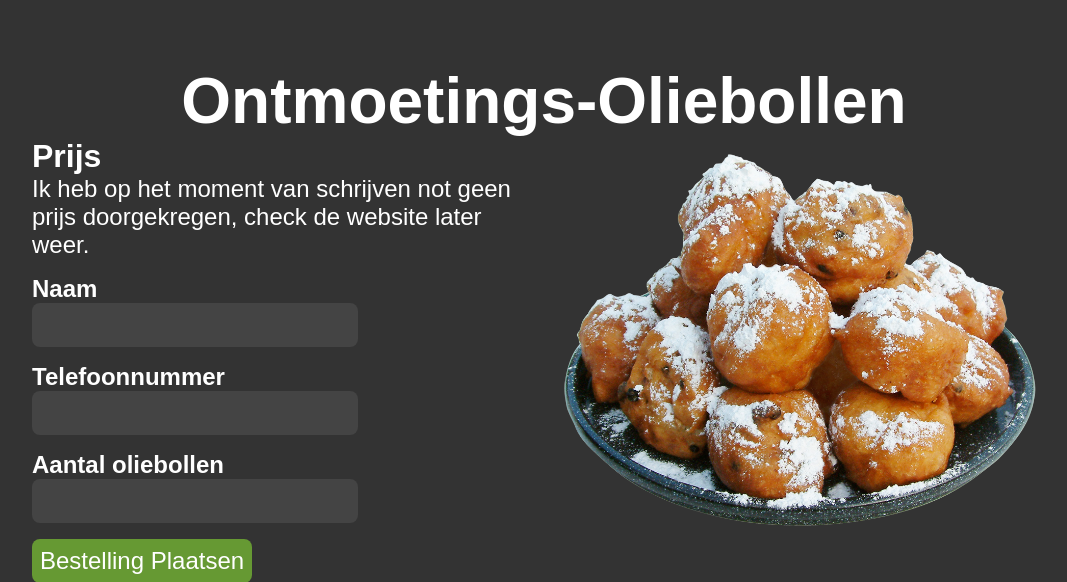
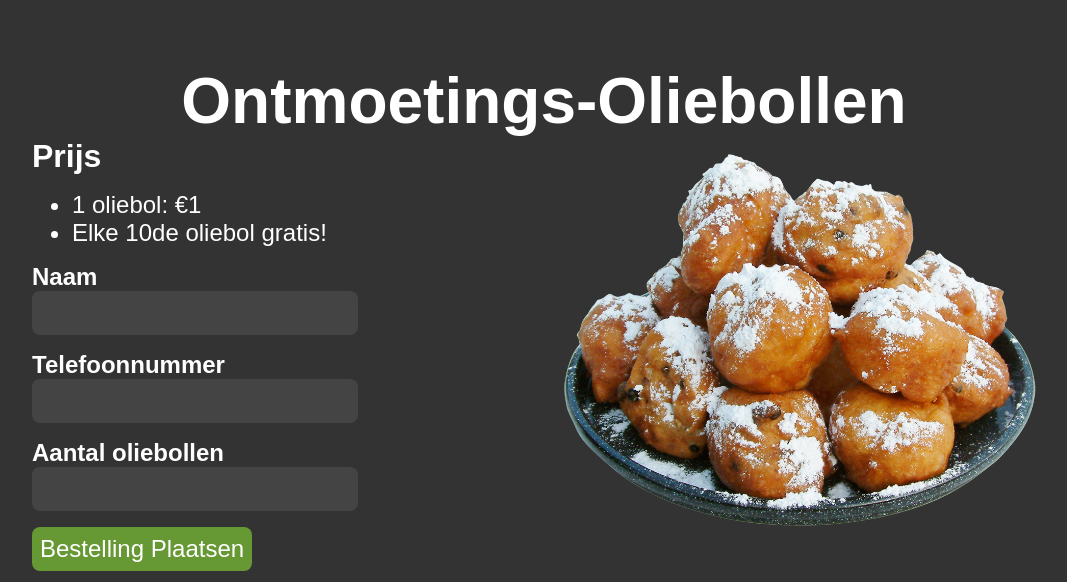
Before and after one commit to AroLeaf/oliebollen, a Node project: template src/index.pug in a window 1280 px wide. Shown: the top 582 px of the page, without its empty margins (96-1163 px from the left). Run offline with Node 20 templates, Linux system fonts and the light colour scheme; the template is opened without the code that fills it, so the values that code supplies are empty.

Commit message:
[feat] add costs

```diff
--- a/public/index.html
+++ b/public/index.html
@@ -1 +1 @@
-<!DOCTYPE html><html lang="en"><head><meta charset="UTF-8"><meta name="viewport" content="width=device-width, initial-scale=1.0"><link rel="stylesheet" href="style.css"><title>Ontmoetings-Oliebollen</title></head><body><h1>Ontmoetings-Oliebollen</h1><div class="halved"><div><h2>Prijs</h2><p>Ik heb op het moment van schrijven not geen prijs doorgekregen, check de website later weer.</p><form action="/submit" method="post" enctype="application/x-www-form-urlencoded"><label><h4>Naam</h4><input type="text" name="name" required></label><label><h4>Telefoonnummer</h4><input type="tel" name="phone" required></label><label><h4>Aantal oliebollen</h4><input type="number" min="1" name="count" required></label><button type="submit">Bestelling Plaatsen</button></form></div><img src="assets/oliebollen.png"></div></body></html>
+<!DOCTYPE html><html lang="en"><head><meta charset="UTF-8"><meta name="viewport" content="width=device-width, initial-scale=1.0"><link rel="stylesheet" href="style.css"><title>Ontmoetings-Oliebollen</title></head><body><h1>Ontmoetings-Oliebollen</h1><div class="halved"><div><h2>Prijs</h2><ul><li>1 oliebol: €1</li><li>Elke 10de oliebol gratis!</li></ul><form action="/submit" method="post" enctype="application/x-www-form-urlencoded"><label><h4>Naam</h4><input type="text" name="name" required></label><label><h4>Telefoonnummer</h4><input type="tel" name="phone" required></label><label><h4>Aantal oliebollen</h4><input type="number" min="1" name="count" required></label><button type="submit">Bestelling Plaatsen</button></form></div><img src="assets/oliebollen.png"></div></body></html>
--- a/public/style.css
+++ b/public/style.css
@@ -26,7 +26,7 @@ h2 {
   font-size: 32px;
 }
 
-p {
+li {
   font-size: 24px;
 }
 
--- a/src/index.pug
+++ b/src/index.pug
@@ -10,7 +10,9 @@ html(lang='en')
     .halved
       div
         h2 Prijs
-        p Ik heb op het moment van schrijven not geen prijs doorgekregen, check de website later weer.
+        ul
+          li 1 oliebol: €1
+          li Elke 10de oliebol gratis!
         form(action='/submit' method='post' enctype='application/x-www-form-urlencoded')
           label
             h4 Naam
```
